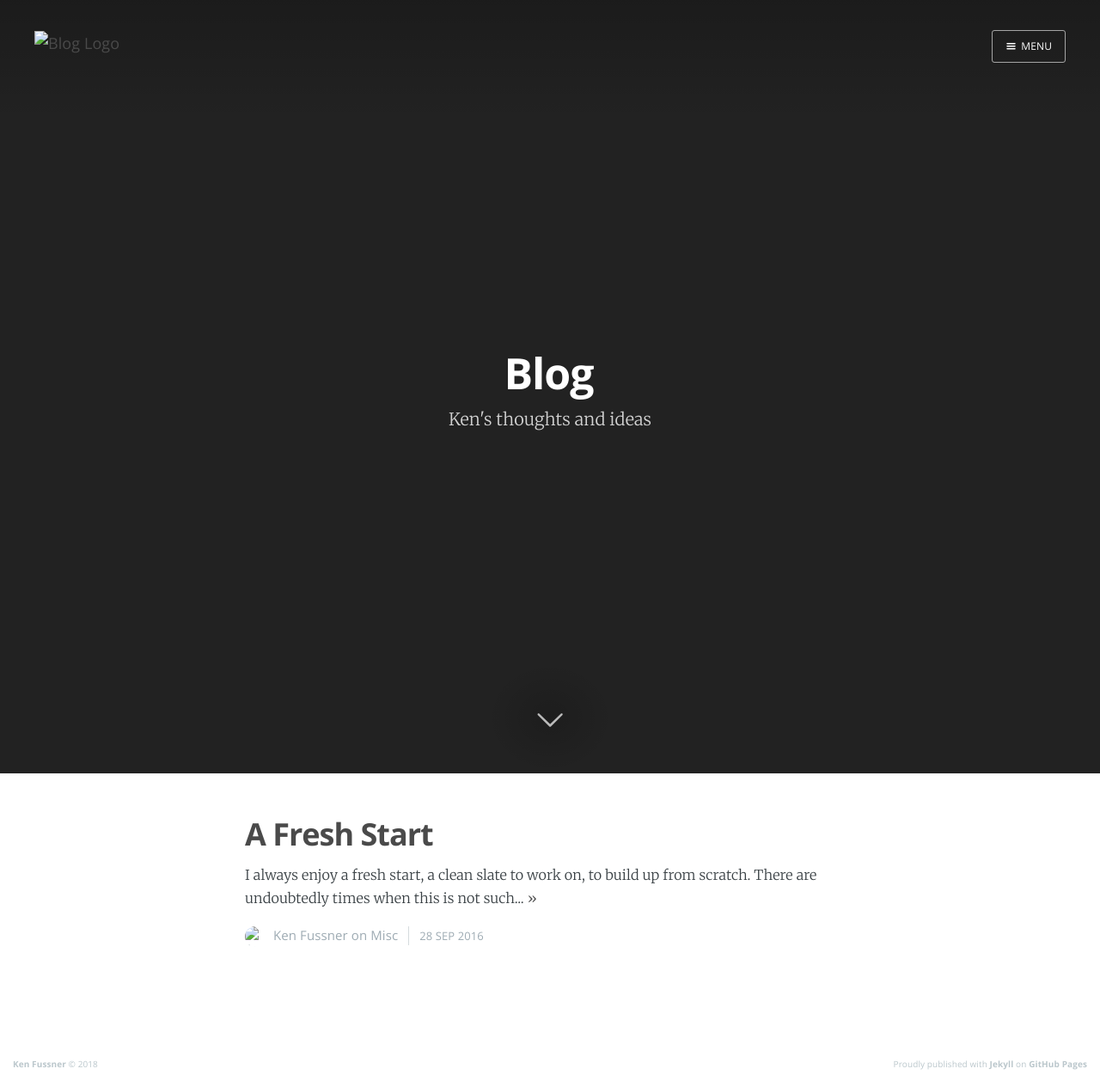
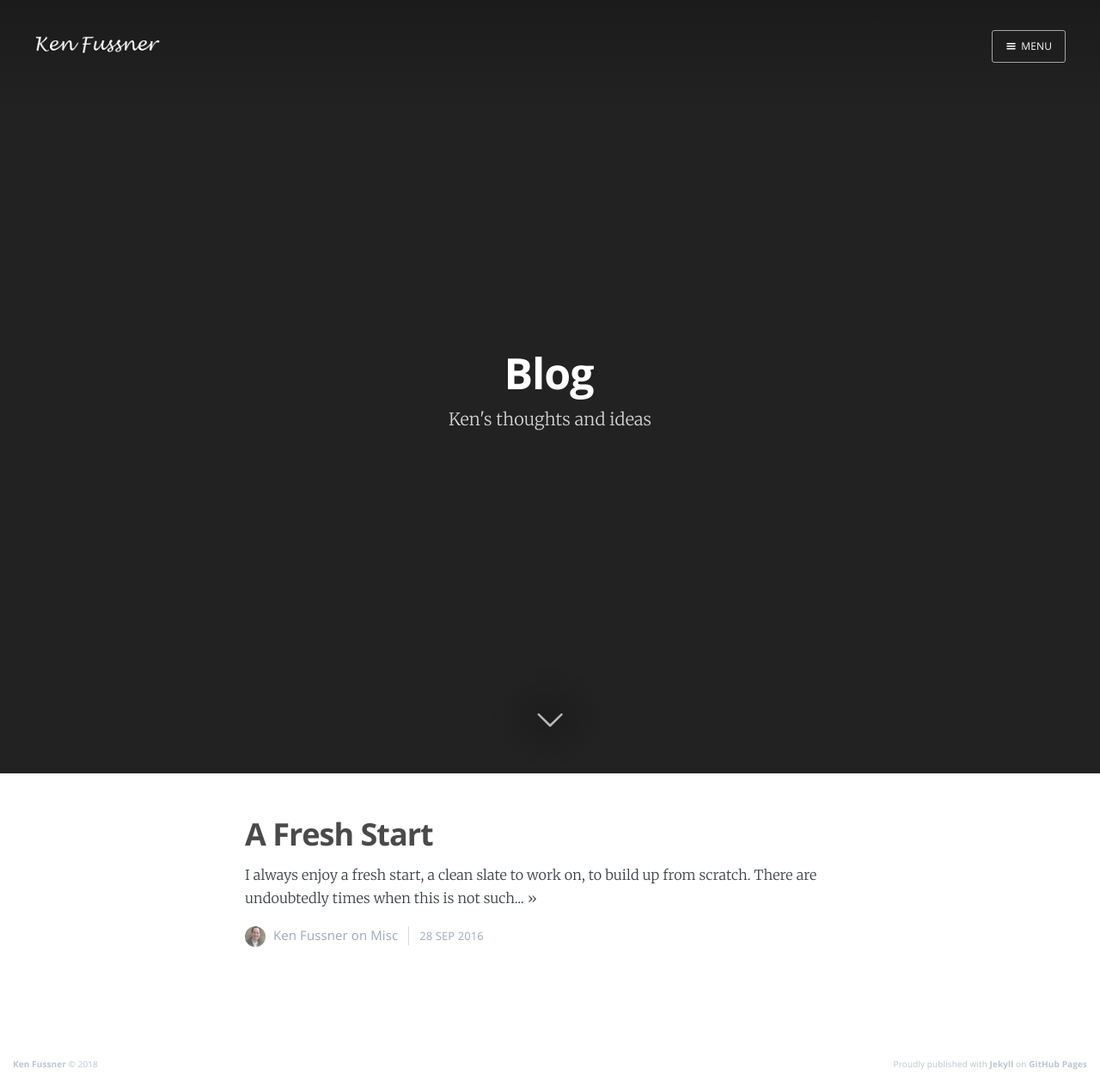
Before and after one commit to kenfussner/kenfussner.github.io, a Jekyll site: the page built from blog.html, in a window 1280 px wide. Shown: the whole page at 86% size. Built offline with Jekyll 4.4.1, drawn with Linux system fonts in a browser that asks for light colours; nearby versions of some CDN libraries.

Commit message:
Fix logo and image url

```diff
--- a/_config.yml
+++ b/_config.yml
@@ -16,8 +16,8 @@ nickname: ken
 bio: 'A friend to some, family to fewer, and a kind smile to the rest. I am a Senior Software Engineer in the Indianapolis area, spending most of my time with family and friends.'
 location: 'Indiana, USA'
 url: 'http://ken.fussner.us/'
-image: 'assets/images/kenfussner.jpg'
-logo: 'assets/images/logo.png'
+image: '/assets/images/kenfussner.jpg'
+logo: '/assets/images/logo.png'
 
 short_url: 'ken.fussner.us/'
 google_analytics: #UA-69281367-1
```
